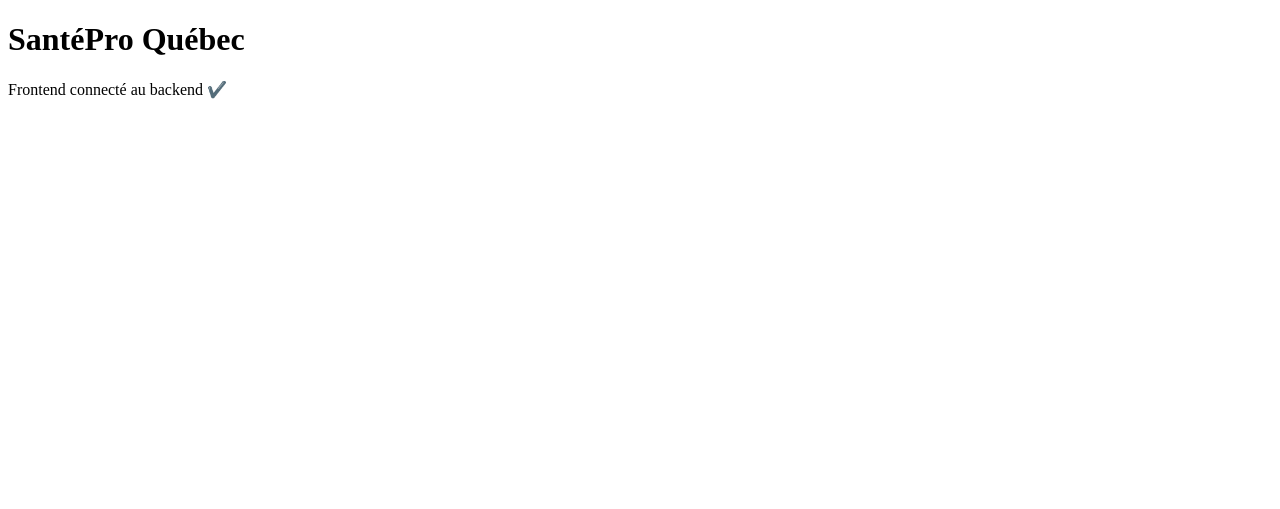
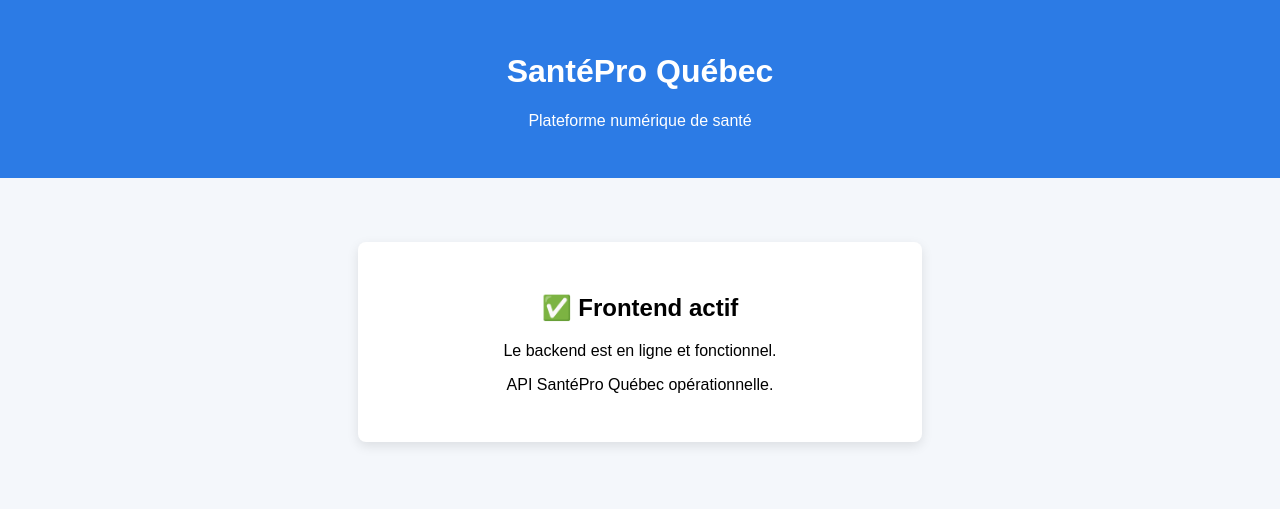
Before and after one commit to jessikkka/santepro-quebec-app, a plain HTML site: page frontend/index.html in a window 1280 px wide. Drawn offline with Linux system fonts and the light colour scheme; no server answers.

Commit message:
Update index.html

```diff
--- a/frontend/index.html
+++ b/frontend/index.html
@@ -1,24 +1,48 @@
 <!DOCTYPE html>
 <html lang="fr">
 <head>
-  <meta charset="UTF-8" />
+  <meta charset="UTF-8">
   <title>SantéPro Québec</title>
+  <meta name="viewport" content="width=device-width, initial-scale=1.0">
+  <style>
+    body {
+      font-family: Arial, sans-serif;
+      background: #f4f7fb;
+      margin: 0;
+      text-align: center;
+    }
+    header {
+      background: #2c7be5;
+      color: white;
+      padding: 2rem;
+    }
+    main {
+      padding: 2rem;
+    }
+    .card {
+      background: white;
+      max-width: 500px;
+      margin: 2rem auto;
+      padding: 2rem;
+      border-radius: 8px;
+      box-shadow: 0 4px 12px rgba(0,0,0,0.1);
+    }
+  </style>
 </head>
 <body>
+
+<header>
   <h1>SantéPro Québec</h1>
-  <p>Frontend connecté au backend ✔️</p>
+  <p>Plateforme numérique de santé</p>
+</header>
 
-  <script>
-    fetch("https://santepro-backend.onrender.com/")
-      .then(res => res.json())
-      .then(data => {
-        console.log(data);
-        document.body.insertAdjacentHTML(
-          "beforeend",
-          `<pre>${JSON.stringify(data, null, 2)}</pre>`
-        );
-      })
-      .catch(err => console.error(err));
-  </script>
+<main>
+  <div class="card">
+    <h2>✅ Frontend actif</h2>
+    <p>Le backend est en ligne et fonctionnel.</p>
+    <p>API SantéPro Québec opérationnelle.</p>
+  </div>
+</main>
+
 </body>
 </html>
```
